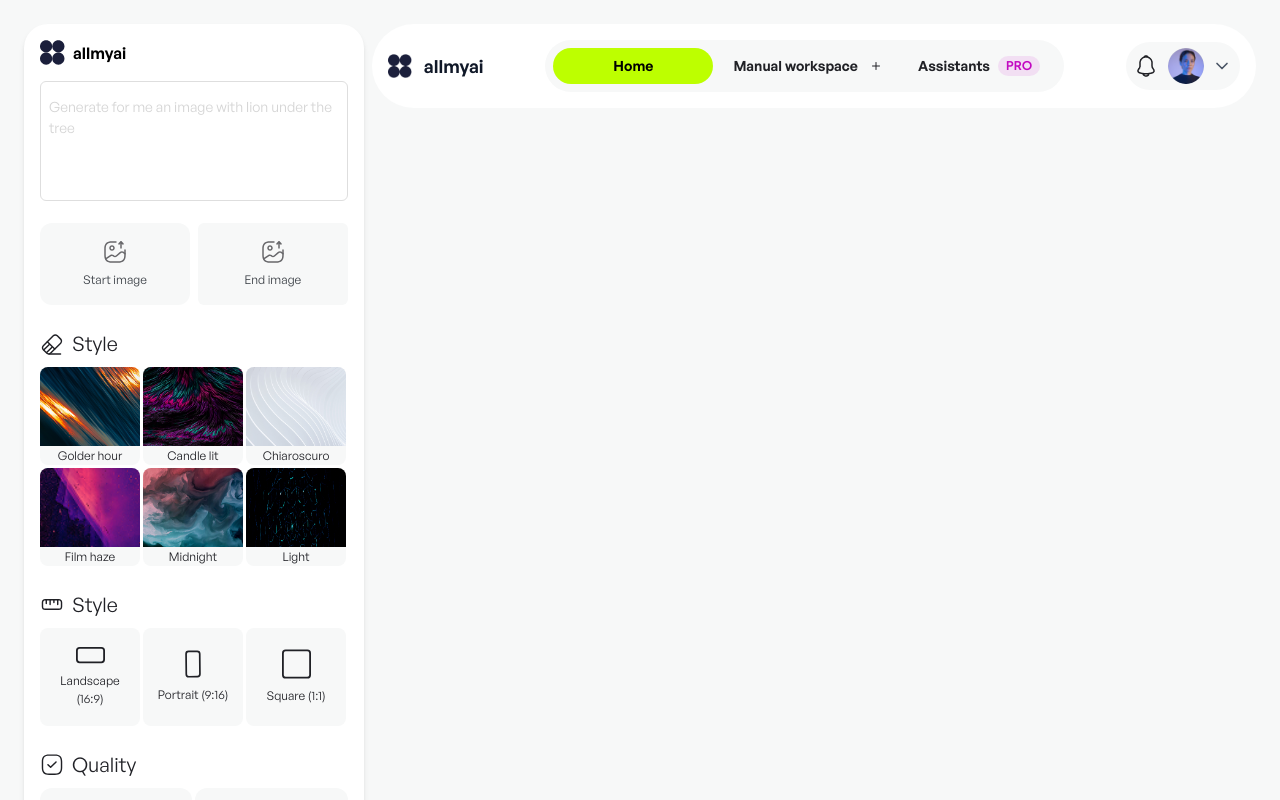
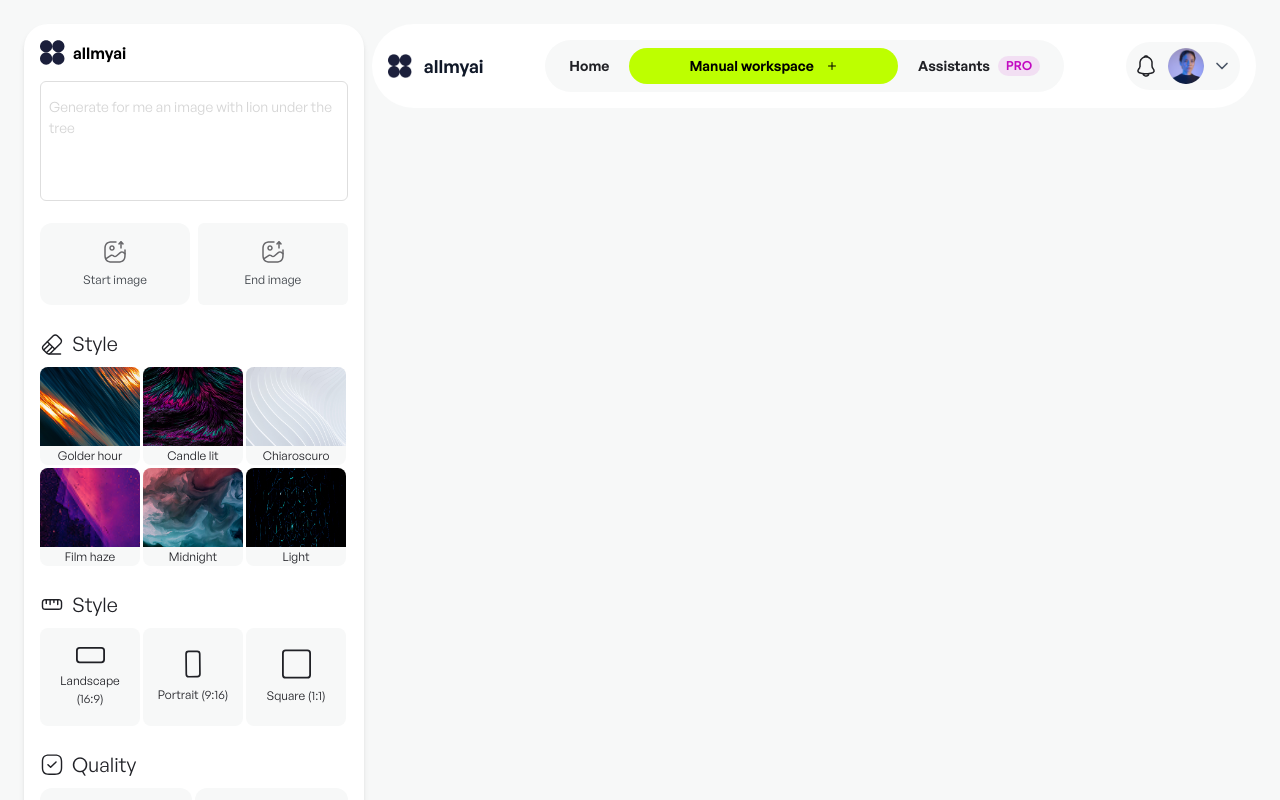
Before and after one commit to Moeed-Tahir/dzignhub, a Next.js app: page /dashboard/video-creation in a window 1280 px wide. Shown: the top 800 px of the page. Built offline with nearby package versions, Linux system fonts and the light colour scheme.

Commit message:
make the navbar item hightlighted based on current page

```diff
--- a/src/components/common/Navbar.jsx
+++ b/src/components/common/Navbar.jsx
@@ -8,9 +8,12 @@ import {
   Plus,
   MoreVertical,
 } from "lucide-react";
+import { usePathname } from 'next/navigation';
+import Link from "next/link";
 
 const Navbar = ({ isCreationPage }) => {
-  const [activeMenu, setActiveMenu] = useState("Home");
+  const pathname = usePathname();
+  // Determine if the current page is a creation page
   const [isProfileDropdownOpen, setIsProfileDropdownOpen] = useState(false);
   const [isWorkspaceDropdownOpen, setIsWorkspaceDropdownOpen] = useState(false);
   const [isAssistantsDropdownOpen, setIsAssistantsDropdownOpen] =
@@ -18,8 +21,18 @@ const Navbar = ({ isCreationPage }) => {
   const [isNotificationDropdownOpen, setIsNotificationDropdownOpen] =
     useState(false);
 
+    const getActiveMenu = (pathname) => {
+      if (pathname === "/dashboard") return "Home";
+      if (pathname.startsWith("/workspace") || pathname.startsWith("/dashboard")) return "Manual workspace";
+      if (pathname.startsWith("/assistants")) return "Assistants";
+      return "";
+    };
+
+    const activeMenu = getActiveMenu(pathname);
+
+
   const menuItems = [
-    { name: "Home", href: "/", type: "link" },
+    { name: "Home", href: "/dashboard", type: "link" },
     {
       name: "Manual workspace",
       href: "/workspace",
@@ -97,7 +110,6 @@ const Navbar = ({ isCreationPage }) => {
       isRead: true,
     },
   ];
-
   const handleMenuClick = (item) => {
     if (item.type === "dropdown") {
       if (item.key === "workspace") {
@@ -110,14 +122,12 @@ const Navbar = ({ isCreationPage }) => {
         setIsNotificationDropdownOpen(false);
       }
     } else {
-      console.log(`Navigating to ${item.href}`);
-      setActiveMenu(item.name);
+      // For link type, close all dropdowns
       setIsWorkspaceDropdownOpen(false);
       setIsAssistantsDropdownOpen(false);
       setIsNotificationDropdownOpen(false);
     }
   };
-
   const handleNotificationClick = () => {
     setIsNotificationDropdownOpen(!isNotificationDropdownOpen);
     setIsWorkspaceDropdownOpen(false);
@@ -144,9 +154,12 @@ const Navbar = ({ isCreationPage }) => {
         <div className="p-2 flex items-center bg-[#F7F8F8] rounded-full space-x-1">
         {menuItems.map((item) => (
             <div key={item.name} className="relative">
+              {/* Conditional rendering based on item type */}
+              {item.type === "link" ? (
+                <Link href={item.href}>
                   <button
                     onClick={() => handleMenuClick(item)}
-                className={`relative px-4 py-2 rounded-full text-sm  transition-all duration-200 flex items-center space-x-2 font-semibold text-[#202126] ${
+                    className={`relative px-4 py-2 rounded-full text-sm transition-all duration-200 flex items-center space-x-2 font-semibold text-[#202126] ${
                       activeMenu === item.name ? "text-black px-15" : ""
                     }`}
                     style={{
@@ -159,7 +172,34 @@ const Navbar = ({ isCreationPage }) => {
                     <span>{item.name}</span>
                     {item.badge && (
                       <span
-                    className="bg-[#C209C11A] text-[#C209C1] text-xs px-2 py-0.5 rounded-full font-semibold "
+                        className="bg-[#C209C11A] text-[#C209C1] text-xs px-2 py-0.5 rounded-full font-semibold"
+                        style={{
+                          fontFamily: "Jakarta Sans",
+                          fontWeight: "700",
+                        }}
+                      >
+                        {item.badge}
+                      </span>
+                    )}
+                  </button>
+                </Link>
+              ) : (
+                <button
+                  onClick={() => handleMenuClick(item)}
+                  className={`relative px-4 py-2 rounded-full text-sm transition-all duration-200 flex items-center space-x-2 font-semibold text-[#202126] ${
+                    activeMenu === item.name ? "text-black px-15" : ""
+                  }`}
+                  style={{
+                    backgroundColor:
+                      activeMenu === item.name
+                        ? "var(--color-green)"
+                        : "transparent",
+                  }}
+                >
+                  <span>{item.name}</span>
+                  {item.badge && (
+                    <span
+                      className="bg-[#C209C11A] text-[#C209C1] text-xs px-2 py-0.5 rounded-full font-semibold"
                       style={{
                         fontFamily: "Jakarta Sans",
                         fontWeight: "700",
@@ -170,6 +210,7 @@ const Navbar = ({ isCreationPage }) => {
                   )}
                   {item.key === "workspace" && <Plus className="w-3 h-3 ml-1" />}
                 </button>
+              )}
 
               {/* Workspace Dropdown */}
               {item.key === "workspace" && isWorkspaceDropdownOpen && (
```
Lines whose indentation alone changed are shown as unchanged.
